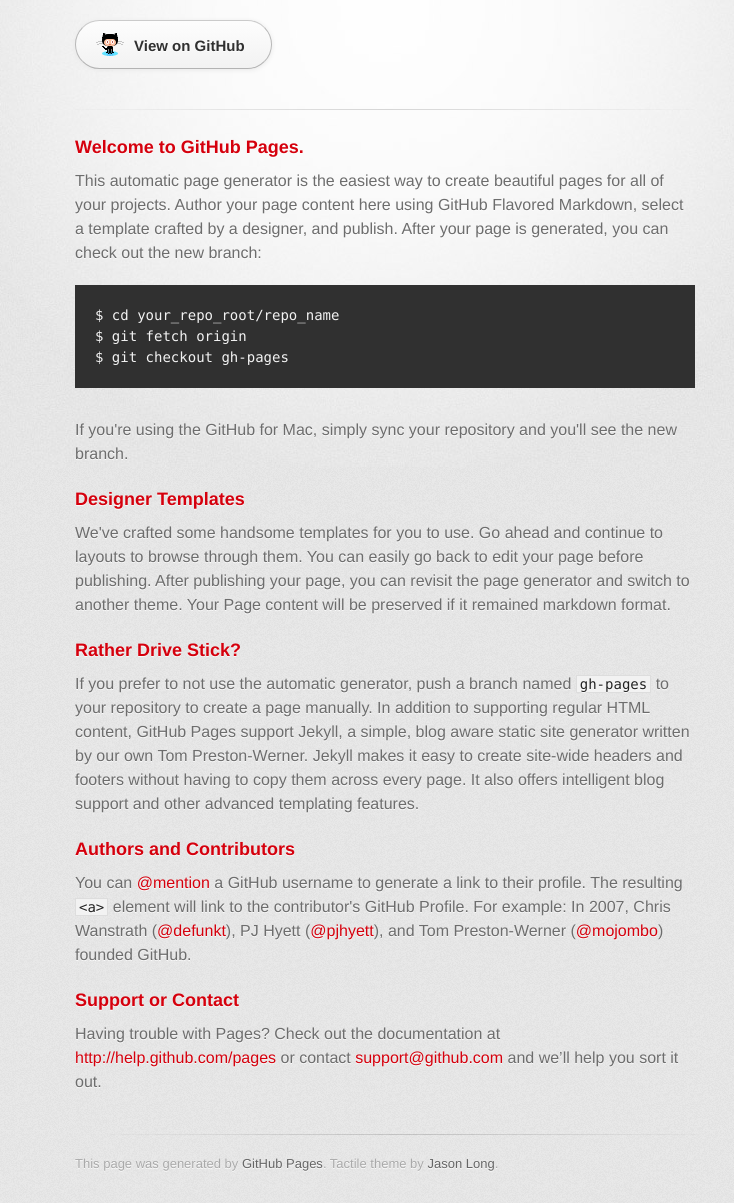
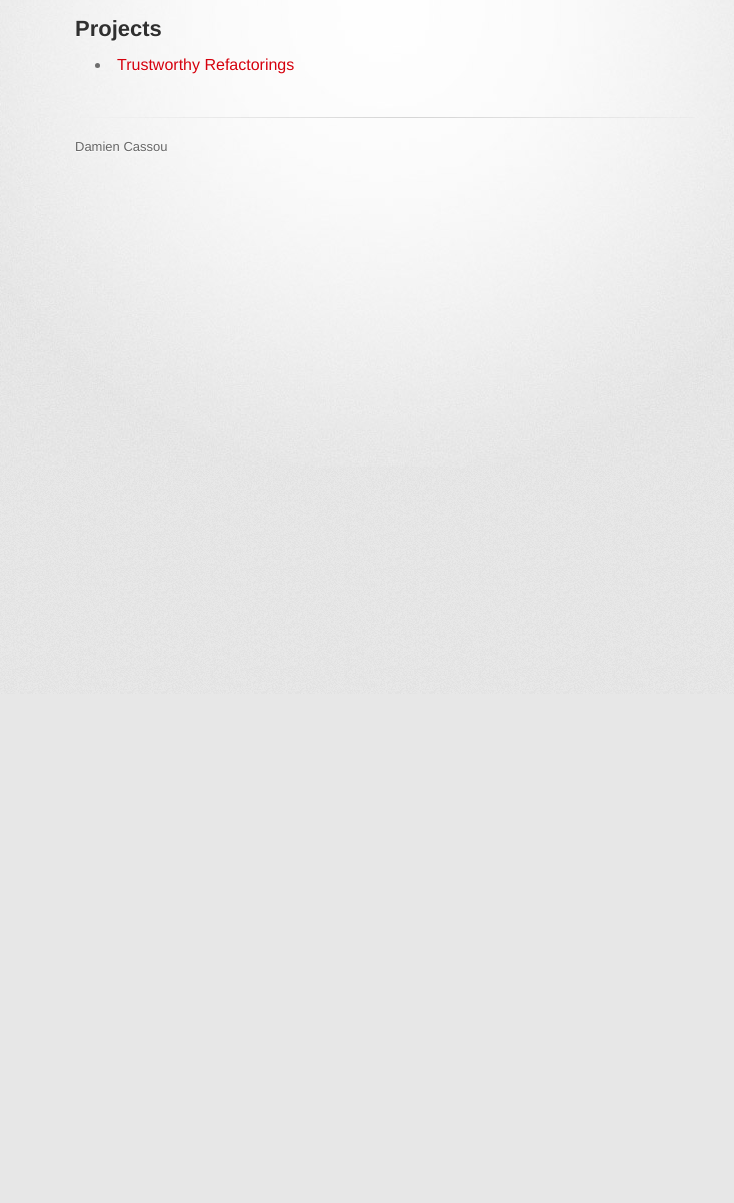
Before and after one commit to DamienCassou/DamienCassou.github.io, a plain HTML site: page index.html in a window 1280 px wide. Shown: the part 106-1309 px from the top of the page, without its empty margins (255-989 px from the left). After the commit the page ends 800 px from the top, so only its background shows below. Drawn offline with Linux system fonts and the light colour scheme; a web font is replaced by a local one.

Commit message:
First project

```diff
--- a/index.html
+++ b/index.html
@@ -8,9 +8,9 @@
     <link rel="stylesheet" type="text/css" href="stylesheets/pygment_trac.css" media="screen" />
     <link rel="stylesheet" type="text/css" href="stylesheets/print.css" media="print" />
     <!--[if lt IE 9]>
-    <script src="//html5shiv.googlecode.com/svn/trunk/html5.js"></script>
-    <![endif]-->
-    <title>Damiencassou.github.io by DamienCassou</title>
+        <script src="//html5shiv.googlecode.com/svn/trunk/html5.js"></script>
+        <![endif]-->
+    <title>Damien Cassou</title>
   </head>
 
   <body>
@@ -18,55 +18,19 @@
       <div class="inner">
 
         <header>
-          <h1>Damiencassou.github.io</h1>
-          <h2></h2>
+          <h1>Damien Cassou</h1>
         </header>
 
-        <section id="downloads" class="clearfix">
-          <a href="https://github.com/DamienCassou" id="view-on-github" class="button"><span>View on GitHub</span></a>
-        </section>
+        <section id="main_content">
+          <h2>Projects</h2>
 
-        <hr>
+          <ul>
+            <li> <a href="TrustworthyRefactorings.html">Trustworthy Refactorings</a> </li>
+          </ul>
 
-        <section id="main_content">
-          <h3>
-<a name="welcome-to-github-pages" class="anchor" href="#welcome-to-github-pages"><span class="octicon octicon-link"></span></a>Welcome to GitHub Pages.</h3>
-
-<p>This automatic page generator is the easiest way to create beautiful pages for all of your projects. Author your page content here using GitHub Flavored Markdown, select a template crafted by a designer, and publish. After your page is generated, you can check out the new branch:</p>
-
-<pre><code>$ cd your_repo_root/repo_name
-$ git fetch origin
-$ git checkout gh-pages
-</code></pre>
-
-<p>If you're using the GitHub for Mac, simply sync your repository and you'll see the new branch.</p>
-
-<h3>
-<a name="designer-templates" class="anchor" href="#designer-templates"><span class="octicon octicon-link"></span></a>Designer Templates</h3>
-
-<p>We've crafted some handsome templates for you to use. Go ahead and continue to layouts to browse through them. You can easily go back to edit your page before publishing. After publishing your page, you can revisit the page generator and switch to another theme. Your Page content will be preserved if it remained markdown format.</p>
-
-<h3>
-<a name="rather-drive-stick" class="anchor" href="#rather-drive-stick"><span class="octicon octicon-link"></span></a>Rather Drive Stick?</h3>
-
-<p>If you prefer to not use the automatic generator, push a branch named <code>gh-pages</code> to your repository to create a page manually. In addition to supporting regular HTML content, GitHub Pages support Jekyll, a simple, blog aware static site generator written by our own Tom Preston-Werner. Jekyll makes it easy to create site-wide headers and footers without having to copy them across every page. It also offers intelligent blog support and other advanced templating features.</p>
-
-<h3>
-<a name="authors-and-contributors" class="anchor" href="#authors-and-contributors"><span class="octicon octicon-link"></span></a>Authors and Contributors</h3>
-
-<p>You can <a href="https://github.com/blog/821" class="user-mention">@mention</a> a GitHub username to generate a link to their profile. The resulting <code>&lt;a&gt;</code> element will link to the contributor's GitHub Profile. For example: In 2007, Chris Wanstrath (<a href="https://github.com/defunkt" class="user-mention">@defunkt</a>), PJ Hyett (<a href="https://github.com/pjhyett" class="user-mention">@pjhyett</a>), and Tom Preston-Werner (<a href="https://github.com/mojombo" class="user-mention">@mojombo</a>) founded GitHub.</p>
-
-<h3>
-<a name="support-or-contact" class="anchor" href="#support-or-contact"><span class="octicon octicon-link"></span></a>Support or Contact</h3>
-
-<p>Having trouble with Pages? Check out the documentation at <a href="http://help.github.com/pages">http://help.github.com/pages</a> or contact <a href="mailto:support@github.com">support@github.com</a> and we’ll help you sort it out.</p>
-        </section>
-
-        <footer>
-          This page was generated by <a href="http://pages.github.com">GitHub Pages</a>. Tactile theme by <a href="https://twitter.com/jasonlong">Jason Long</a>.
-        </footer>
-
-
+          <footer>
+            <a href="mailto:damien.cassou@gmail.com">Damien Cassou</a><br/>
+          </footer>
       </div>
     </div>
   </body>
```
Also changed, not shown: TrustworthyRefactorings.html (added, +79 -0 lines).
